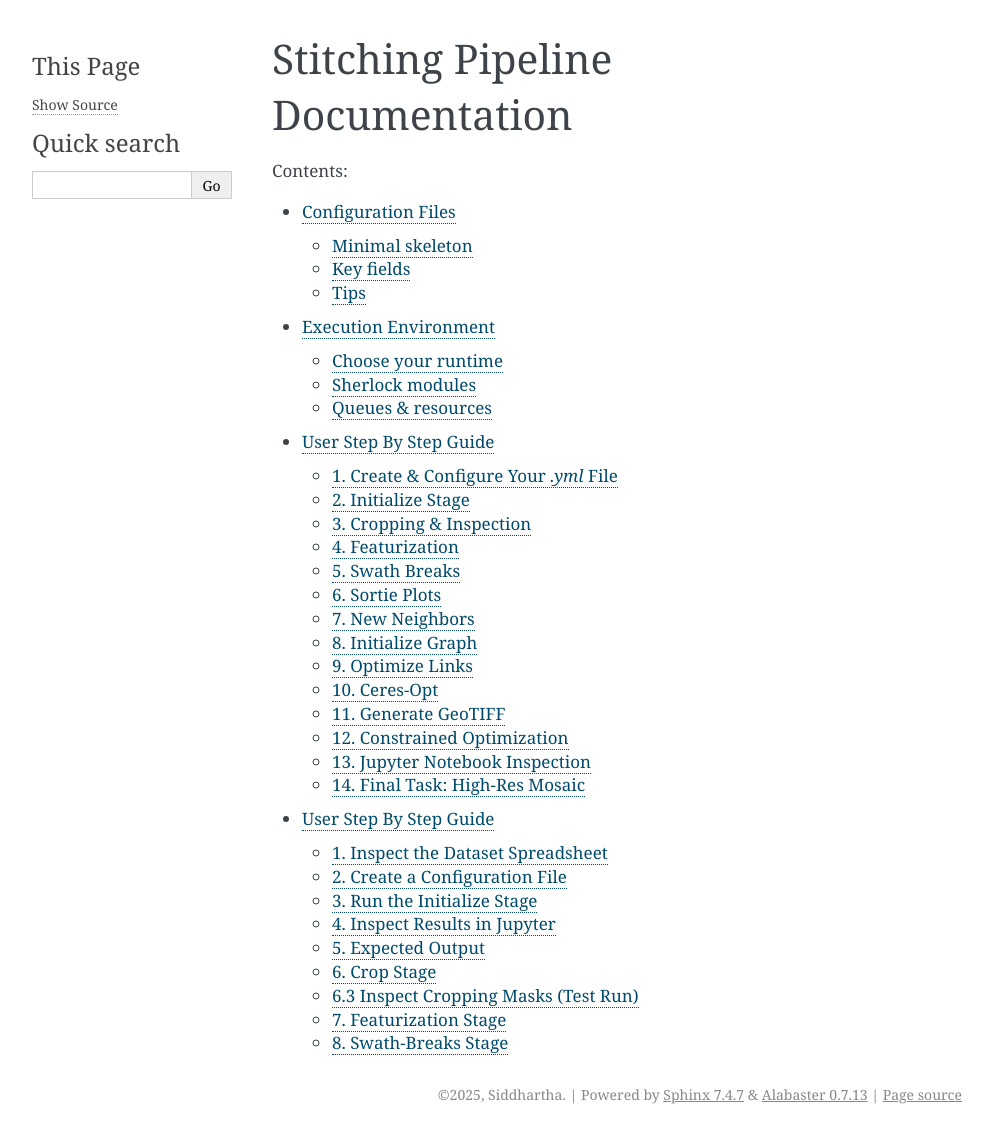
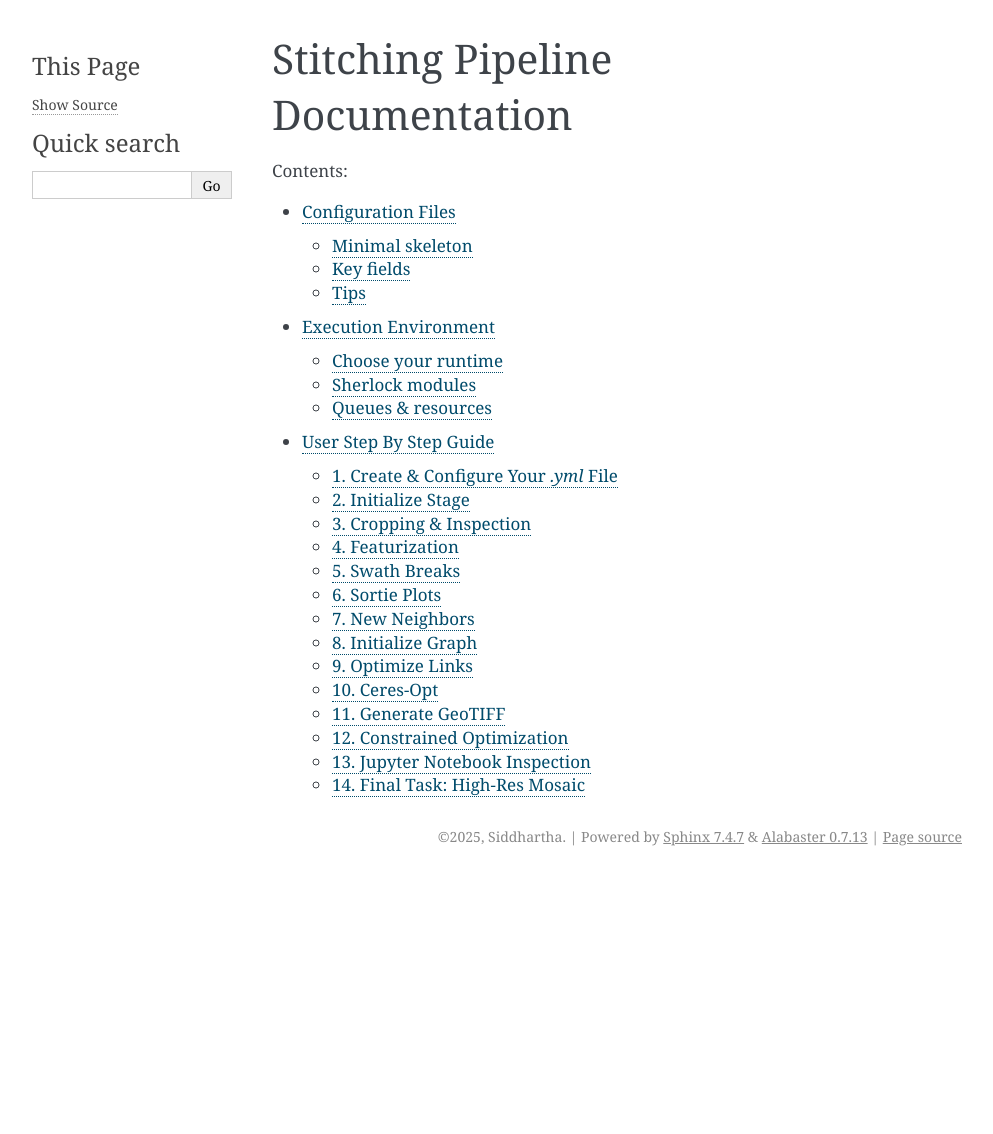
Before and after one commit to sidsuresh7/GPLTest, a Sphinx documentation site: the page built from docs/index.rst, in a window 1280 px wide. Shown: the whole page, without its empty margins (148-1141 px from the left). Built offline with Sphinx 7.4.7, drawn with Linux system fonts in a browser that asks for light colours; after the commit the page ends 900 px from its top, so only the background shows below that; part of the change alters nothing that is shown.

```diff
--- a/docs/stages.rst
+++ b/docs/stages.rst
@@ -1,213 +1,281 @@
 .. contents::
-   :local:
-   :depth: 2
+\:local:
+\:depth: 2
 
-=============================
+\=============================
 User Step By Step Guide
-=============================
+=======================
 
 1. Inspect the Dataset Spreadsheet
-----------------------------------
-- Open the “DataSet” spreadsheet.
-- Understand that each row represents one ground survey (a plot of land the British government surveyed).
-- Note that the “Sorted plots” tab shows maps with the plane’s flight trajectory overlaid on each plot.
+
+---
+
+* Open the “DataSet” spreadsheet.
+* Understand that each row represents one ground survey (a plot of land the British government surveyed).
+* Note that the “Sorted plots” tab shows maps with the plane’s flight trajectory overlaid on each plot.
 
 2. Create a Configuration File
-------------------------------
+
+---
+
 A configuration (YAML) file tells the pipeline:
-- Where to find the raw images.
-- Where to save intermediate caches and final outputs.
+
+* Where to find the raw images.
+* Where to save intermediate caches and final outputs.
 
 2.1 Example Paths
 
 .. code-block:: yaml
 
-   # Path to store downloaded/cached image features
-   img_cache_folder: /scratch/groups/smhsiang/ahp/stitching/cache/Zambia/c82e/SURF
+# Path to store downloaded/cached image features
 
-   # Path to store intermediate checkpoints
-   checkpoint_cache_folder: /oak/stanford/groups/smhsiang/aerialhist/stitching/results/Zambia/c82e
+img\_cache\_folder: /scratch/groups/smhsiang/ahp/stitching/cache/Zambia/c82e/SURF
 
-   # Path to write the final stitched raster output
-   raster_output_folder: /oak/stanford/groups/smhsiang/aerialhist/stitching/results/Zambia/c82e
+# Path to store intermediate checkpoints
+
+checkpoint\_cache\_folder: /oak/stanford/groups/smhsiang/aerialhist/stitching/results/Zambia/c82e
+
+# Path to write the final stitched raster output
+
+raster\_output\_folder: /oak/stanford/groups/smhsiang/aerialhist/stitching/results/Zambia/c82e
 
 2.2 Create Your New Config
 
 .. code-block:: bash
 
-   find ~+ -type d -name "NCAP_DOS_53_GA*" | sort
-   cp gambia_124.yml gambia_53.yml
+find \~+ -type d -name "NCAP\_DOS\_53\_GA\*" | sort
+cp gambia\_124.yml gambia\_53.yml
 
-- Edit **gambia_53.yml**:
-  - Update `img_cache_folder` to your cache path for Gambia/gambia_53.
-  - Update `checkpoint_cache_folder` and `raster_output_folder` similarly.
+* Edit **gambia\_53.yml**:
 
-3. Run the Initialize Stage
-----------------------------
-The initialize stage scans folders, extracts SURF features, and builds `img_df.geojson`.
+  * Update `img_cache_folder` to your cache path for Gambia/gambia\_53.
+  * Update `checkpoint_cache_folder` and `raster_output_folder` similarly.
 
-3.1 Prepare a SLURM Script
+3. Sorted Plots Stage
+
+---
+
+This stage copies downloaded DOS plots into the pipeline and updates the config.
+
+3.1 Update YAML Config
+
+.. code-block:: yaml
+
+# Add at the bottom of your existing config file:
+
+digitized\_plot: /oak/stanford/groups/smhsiang/aerialhist/datasets/scan\_lines/Gambia/Gambia\_scan\_lines.csv
+
+3.2 Prepare SLURM Script
 
 .. code-block:: bash
 
-   cp slurm_initialize_example.sh my_initialize.sh
+cp slurm\_initialize\_example.sh slurm\_sorted\_plots.sh
 
-- Edit **my_initialize.sh** to include:
+* In **slurm\_sorted\_plots.sh**:
 
-  .. code-block:: bash
+  * Change the stage flag: `--stage initialize-from-plots`
+  * Change partition: `#SBATCH -p dev`
+  * Remove any `#SBATCH -c` or CPU directives (defaults to 1 CPU).
 
-     singularity run /oak/stanford/groups/smhsiang/aerialhist/stitching/containers/surf_ceres.sif \
-         python3 /home/users/sidsur/aerial-history-stitching/main.py \
-         --config /oak/stanford/groups/smhsiang/aerialhist/stitching/config/Gambia/gambia_53.yml \
-         --stage initialize
+3.3 Submit the Job
 
-- Submit the job:
+.. code-block:: bash
 
-  .. code-block:: bash
+sbatch slurm\_sorted\_plots.sh
 
-     sbatch my_initialize.sh
+* After completion, confirm that `.err` and `.out` files are empty.
 
-4. Inspect Results in Jupyter
------------------------------
-Once the job completes, check your outputs in a notebook:
+4. New Neighbors Stage
+
+---
+
+This stage calculates links within clusters.
+
+4.1 Prepare SLURM Script
+
+.. code-block:: bash
+
+cp slurm\_crop.sh slurm\_new\_neighbors.sh
+
+* In **slurm\_new\_neighbors.sh**:
+
+  * Change stage and IDs: `--stage new-neighbors --ids -2`
+  * Set partition and CPU count:
+    `#SBATCH -p serc,normal`
+    `#SBATCH -c 30`
+
+4.2 Submit the Job
+
+.. code-block:: bash
+
+sbatch slurm\_new\_neighbors.sh
+
+5. Initialize Graph Stage
+
+---
+
+Reconstruct the mosaic components using collected links.
+
+5.1 Prepare SLURM Script
+
+.. code-block:: bash
+
+cp slurm\_crop.sh slurm\_init\_graph.sh
+
+* In **slurm\_init\_graph.sh**:
+
+  * Change partition: `#SBATCH -p dev`
+  * Set CPU count to 1 (`#SBATCH -c 1`)
+  * Stage flag: `--stage initialize-graph`
+
+5.2 Submit the Job
+
+.. code-block:: bash
+
+sbatch slurm\_init\_graph.sh
+
+* **Output**:
+
+  * `img_df.geojson` updated with `cluster_id`, `global_trans`, and `geometry`.
+  * Logs show cluster sizes.
+  * Note: axes may flip compared to Jupyter plots.
+
+6. Optimize Links Stage
+
+---
+
+Precompute link sets and save for optimization.
+
+6.1 Prepare SLURM Script
+
+.. code-block:: bash
+
+cp slurm\_init\_graph.sh slurm\_optimize\_links.sh
+
+* In **slurm\_optimize\_links.sh**:
+
+  * Change stage and IDs: `--stage optimize-links --ids 0`
+  * Partition: `#SBATCH -p dev`
+  * CPU count to 1 (`#SBATCH -c 1`)
+
+6.2 Submit the Job
+
+.. code-block:: bash
+
+sbatch slurm\_optimize\_links.sh
+
+* Creates a file listing links for cluster 0.
+
+7. Ceres-Opt Stage
+
+---
+
+Jointly optimize positions via Ceres Solver.
+
+7.1 Prepare SLURM Script
+
+.. code-block:: bash
+
+cp slurm\_optimize\_links.sh slurm\_ceres\_opt.sh
+
+* In **slurm\_ceres\_opt.sh**:
+
+  * Stage flag: `--stage ceres-opt`
+  * Partition: `#SBATCH -p serc,normal`
+  * CPU count: `#SBATCH -c 30`
+  * IDs: `--ids 0`
+
+7.2 Submit the Job
+
+.. code-block:: bash
+
+sbatch slurm\_ceres\_opt.sh
+
+8. Generate GeoTIFF Stage
+
+---
+
+Create a quick mosaic for inspection.
+
+8.1 Prepare SLURM Script
+
+.. code-block:: bash
+
+cp slurm\_ceres\_opt.sh slurm\_generate\_tiff.sh
+
+* In **slurm\_generate\_tiff.sh**:
+
+  * Stage flag: `--stage generate-geotiff`
+  * Set output GSD in YAML or via `--output-gsd 1`
+  * Partition: `#SBATCH -p serc,normal`
+  * CPU count: `#SBATCH -c 30`
+
+8.2 Submit the Job
+
+.. code-block:: bash
+
+sbatch slurm\_generate\_tiff.sh
+
+* **Output**: a mosaic in GeoTIFF form. Use `output-gsd: 1` for 1m resolution.
+
+9. Constrained Optimization Stage
+
+---
+
+Refine mosaic using Ground Control Points (GCPs).
+
+9.1 Update Config
+
+.. code-block:: yaml
+
+# At the bottom of your config:
+
+gcp\_file: /path/to/your/Gambia\_GCP\_points.csv
+
+9.2 Prepare SLURM Script
+
+.. code-block:: bash
+
+cp slurm\_generate\_tiff.sh slurm\_constrained\_opt.sh
+
+* In **slurm\_constrained\_opt.sh**:
+
+  * Stage flag: `--stage constrained-opt`
+  * Partition & CPU: `#SBATCH -p serc,normal`, `#SBATCH -c 30`
+
+9.3 Submit the Job
+
+.. code-block:: bash
+
+sbatch slurm\_constrained\_opt.sh
+
+10. Jupyter Notebook Inspection
+
+---
+
+Open your notebook and plot the updated geometry:
 
 .. code-block:: python
 
-   import os
-   import geopandas as gpd
+import geopandas as gpd
+import matplotlib.pyplot as plt
 
-   # Path to the configuration’s output folder
-   cache_dir = '/oak/stanford/groups/smhsiang/aerialhist/stitching/results/Gambia/gambia_53'
+img\_df = gpd.read\_file('/oak/stanford/groups/smhsiang/aerialhist/stitching/results/Gambia/gambia\_53/img\_df.geojson')
+img\_df.plot()
+plt.show()
 
-   # Full path to the geojson cache file
-   cache_file = os.path.join(cache_dir, 'img_df.geojson')
+11. Task: Create High-Resolution Raster
 
-   # Read the geojson into a GeoDataFrame
-   img_df = gpd.read_file(cache_file)
+---
 
-   # Display the GeoDataFrame
-   img_df
-
-5. Expected Output
-------------------
-- A file named **img_df.geojson** in your `results/Gambia/gambia_53` folder.
-- It should contain one row per image, with geometry for each camera location.
-
-6. Crop Stage
--------------
-This stage computes per–image cropping masks and (optionally) generates inspection files.
-
-6.1 Adjust Cropping Parameters (Optional)
-
-Modify these values in your YAML config if you need different margins:
-
-.. code-block:: yaml
-
-   # Example cropping margins (values in pixels)
-   margin_bottom: 50
-   margin_left:   50
-   margin_top:    50
-   margin_right:  50
-
-6.2 Run the Crop Stage
+Use the latest mosaic and generate a 1m-resolution GeoTIFF for upload.
 
 .. code-block:: bash
 
-   cp slurm_initialize.sh slurm_crop.sh
+# Ensure your config has:
 
-- Edit **slurm_crop.sh**:
-  - Add a CPU-allocation directive:
+output\_gsd: 1
 
-    .. code-block:: text
+sbatch slurm\_generate\_tiff.sh
 
-       #SBATCH -c 30
-
-  - Replace the stage command with:
-
-    .. code-block:: bash
-
-       singularity run /oak/stanford/groups/smhsiang/aerialhist/stitching/containers/surf_ceres.sif \
-           python3 /home/users/sidsur/aerial-history-stitching/main.py \
-           --config /oak/stanford/groups/smhsiang/aerialhist/stitching/config/Gambia/gambia_53.yml \
-           --stage crop
-
-- Submit the job:
-
-  .. code-block:: bash
-
-     sbatch slurm_crop.sh
-
-**Output:** Updates `img_df.geojson`, adding a new `cropping_mask` column for every image.
-
-6.3 Inspect Cropping Masks (Test Run)
--------------------------------------
-Before running the full crop, generate inspection files for a small subset:
-
-.. code-block:: bash
-
-   singularity run /oak/stanford/groups/smhsiang/aerialhist/stitching/containers/surf_ceres.sif \
-       python3 /home/users/sidsur/aerial-history-stitching/main.py \
-       --config /oak/stanford/groups/smhsiang/aerialhist/stitching/config/Gambia/gambia_53.yml \
-       --stage crop \
-       --test-crop
-
-- Submit the test job:
-
-  .. code-block:: bash
-
-     sbatch slurm_crop.sh
-
-Inspection files appear in:
-
-.. code-block:: text
-
-   /oak/stanford/groups/smhsiang/aerialhist/stitching/results/Gambia/gambia_53/cropping_inspection/
-
-They contain sample masks for margin verification and do not modify `img_df.geojson`.
-
-7. Featurization Stage
-----------------------
-This stage extracts SURF features from each image and writes them to HDF5 files.
-
-7.1 Copy Your SLURM Script
-
-.. code-block:: bash
-
-   cp slurm_crop.sh slurm_featurize.sh
-
-7.2 Edit the Script for Featurization
-
-- In **slurm_featurize.sh**, keep any SBATCH directives and replace the command with:
-
-  .. code-block:: bash
-
-     singularity run /oak/stanford/groups/smhsiang/aerialhist/stitching/containers/surf_ceres.sif \
-         python3 /home/users/sidsur/aerial-history-stitching/main.py \
-         --config /oak/stanford/groups/smhsiang/aerialhist/stitching/config/Gambia/gambia_53.yml \
-         --stage featurize
-
-7.3 Submit the Job
-
-.. code-block:: bash
-
-   sbatch slurm_featurize.sh
-
-**Output:** In your `img_cache_folder`, you will find one `.hdf5` file per image containing extracted SURF descriptors.
-
-8. Swath-Breaks Stage
----------------------
-This stage links images into flight “swaths” and updates your image catalog.
-
-8.1 Copy Your SLURM Script
-
-.. code-block:: bash
-
-   cp slurm_crop.sh slurm_swath_breaks.sh
-
-8.2 Edit for Swath-Breaks
-
-- In **slurm_swath_breaks.sh**, replace the pipeline command with:
-
-  .. code-block:: bash
-
-     singularity run /oak/stanford/groups
+* **Note**: Higher resolution increases storage; 1m per pixel gives fine detail.
```
